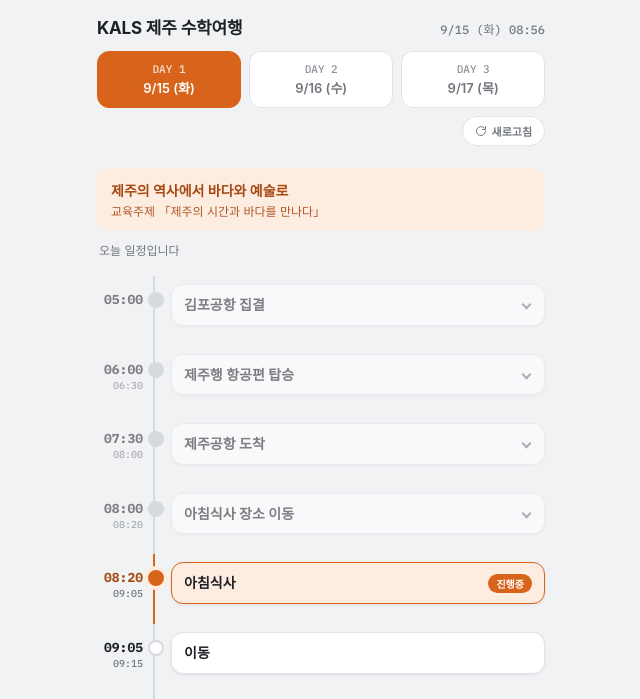
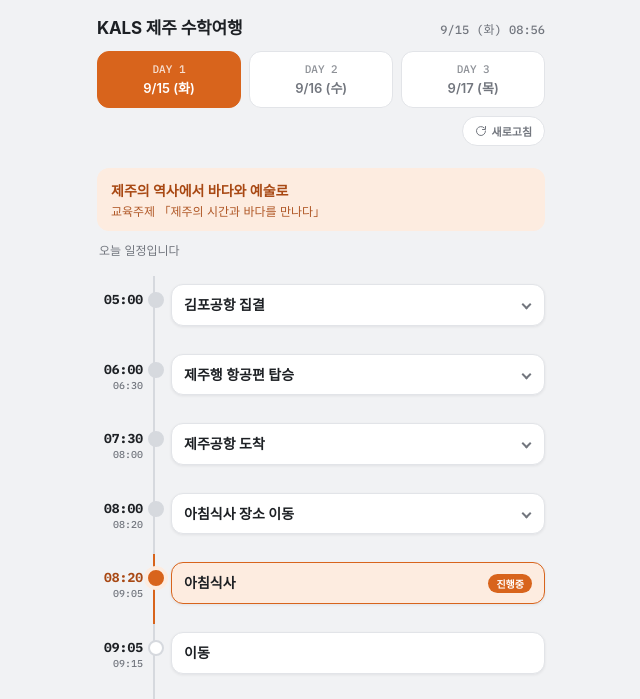
Before and after one commit to gemini4casper-dev/202609jeju, a plain HTML site: page index.html in a window 1280 px wide. Shown: the top 699 px of the page, without its empty margins (319-959 px from the left). Drawn offline with Linux system fonts and the light colour scheme.

Commit message:
지난 일정 카드를 회색(반투명)으로 흐리게 표시하지 않도록 변경

```diff
--- a/index.html
+++ b/index.html
@@ -287,8 +287,6 @@
 
   /* time-based states */
   li.item.past .content-col::before { border-color: var(--line); background: var(--line); }
-  li.item.past .card { opacity: 0.55; }
-  li.item.past .time-col { opacity: 0.55; }
 
   li.item.current .content-col { border-left-color: var(--accent); }
   li.item.current .content-col::before { border-color: var(--accent); background: var(--accent); box-shadow: 0 0 0 4px var(--accent-bg); }
```
